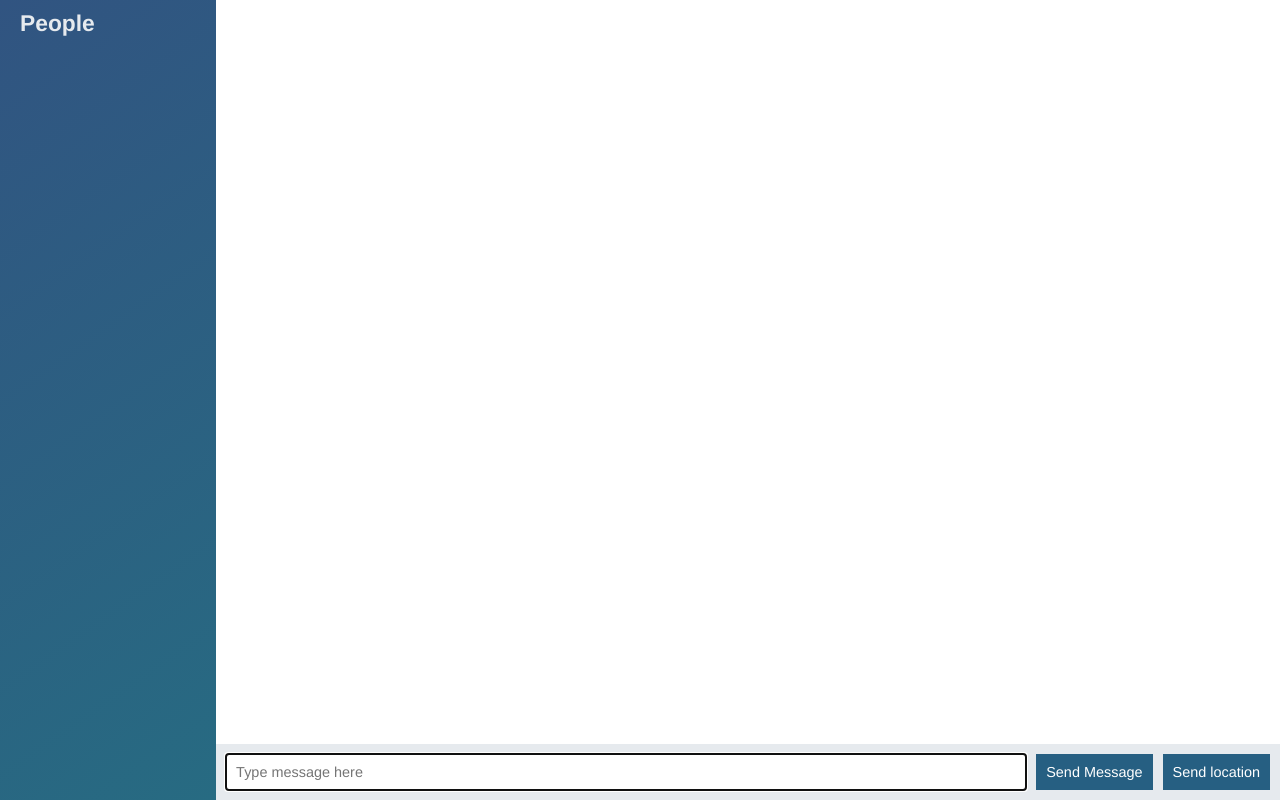
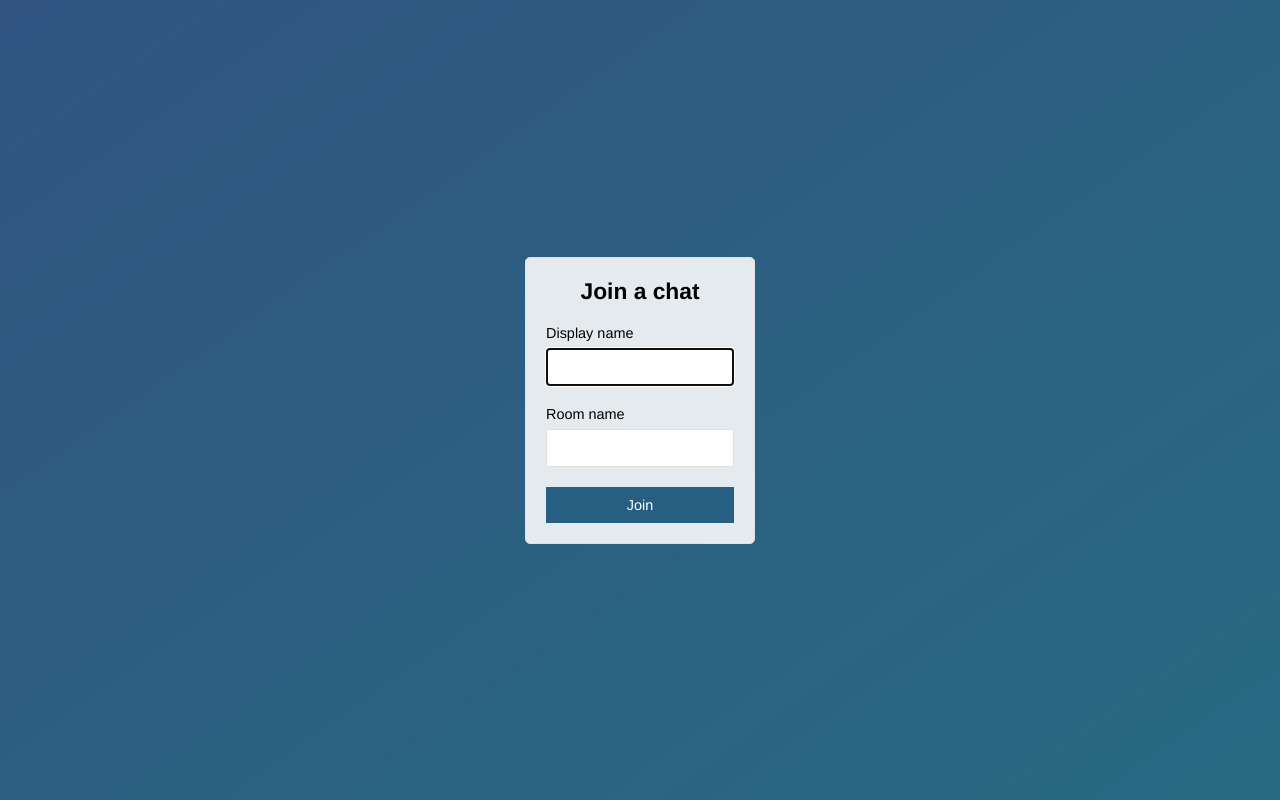
Before and after one commit to lmrqrdt/node-chat-app, a website: page public/index.html in a window 1280 px wide. Drawn offline with nearby package versions, Linux system fonts and the light colour scheme; no server answers.

Commit message:
Add join page that submits to chat.html

```diff
--- a/public/index.html
+++ b/public/index.html
@@ -1,63 +1,33 @@
-<!DOCTYPE html>
+<DOCTYPE html>
 
 <html>
+
 <head>
   <meta charset="utf-8">
+  <title>Join | ChatApp</title>
+  <meta name="viewport" content="width=device-width, initial-scale=1, user-scalable=no">
   <link rel="stylesheet" href="/css/styles.css"></link>
 </head>
 
-<body class="chat">
-
-<div class="chat__sidebar">
-  <h3>People</h3>
-  <div id="users"></div>
-</div>
-
-<div class="chat__main">
-  <ul id="messages" class="chat__messages"></ul>
-
-  <div class="chat__footer" >
-    <form id="message-form">
-      <input name="message" type="text" placeholder="Type message here" autofocus autocomplete="off"/>
-      <button>Send Message</button>
+<body class="centered-form">
+  <div class="centered-form__form">
+    <form action="/chat.html">
+      <div class="form-field">
+        <h3>Join a chat</h3>
+      </div>
+      <div class="form-field">
+        <label>Display name</label>
+        <input type="text" name="name" autofocus/>
+      </div>
+      <div class="form-field">
+        <label>Room name</label>
+        <input type="text" name="room"/>
+      </div>
+      <div class="form-field">
+        <button>Join</button>
+      </div>
     </form>
-    <button id="send-location">Send location</button>
   </div>
-
-</div>
-
-<script id="message-template" type="text/template">
-  <li class="message">
-    <div class="message__title">
-      <h4>{{from}}</h4>
-      <span>{{createdAt}}</span>
-    </div>
-    <div class="message__body">
-      <p>{{text}}</p>
-    </div>
-  </li>
-</script>
-
-<script id="location-message-template" type="text/template">
-  <li class="message">
-    <div class="message__title">
-      <h4>{{from}}</h4>
-      <span>{{createdAt}}</span>
-    </div>
-    <div class="message__body">
-      <p>
-        <a href="{{url}}" target="_blank">My current location</a>
-      </p>
-    </div>
-  </li>
-</script>
-
-
-<script src="/socket.io/socket.io.js"></script>
-<script src="js/libs/jquery-3.3.1.min.js"></script>
-<script src="/js/libs/moment.js"></script>
-<script src="/js/libs/mustache.js"></script>
-<script src="/js/index.js"></script>
 </body>
 
 </html>
```
Also changed, not shown: public/chat.html (added, +65 -0 lines), public/js/chat.js (renamed from public/js/index.js).
